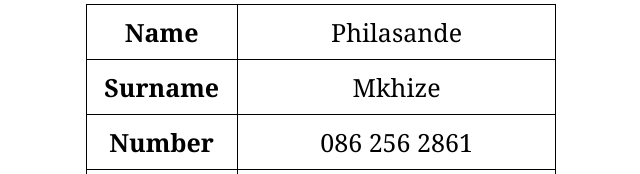
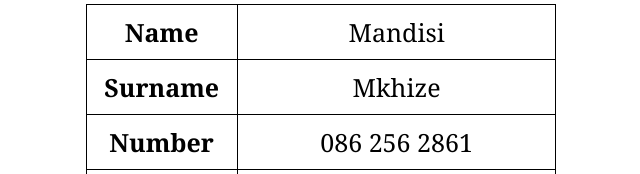
Before and after one commit to BlacknWyt/CP3, a plain HTML site: page CapstoneP3/contactDetails.html in a window 1280 px wide. Shown: the part 366-540 px from the top of the page, 319-959 px from the left. Drawn offline with nearby package versions, Linux system fonts and the light colour scheme.

```diff
--- a/CapstoneP3/contactDetails.html
+++ b/CapstoneP3/contactDetails.html
@@ -19,7 +19,7 @@
         <table id = "contactD" class="center" ondblclick="myFunction(this.id)">
             <tr>
                 <th>Name</th>
-                <td>Philasande</td>
+                <td>Mandisi</td>
             </tr>
             <tr>
                 <th>Surname</th>
```
